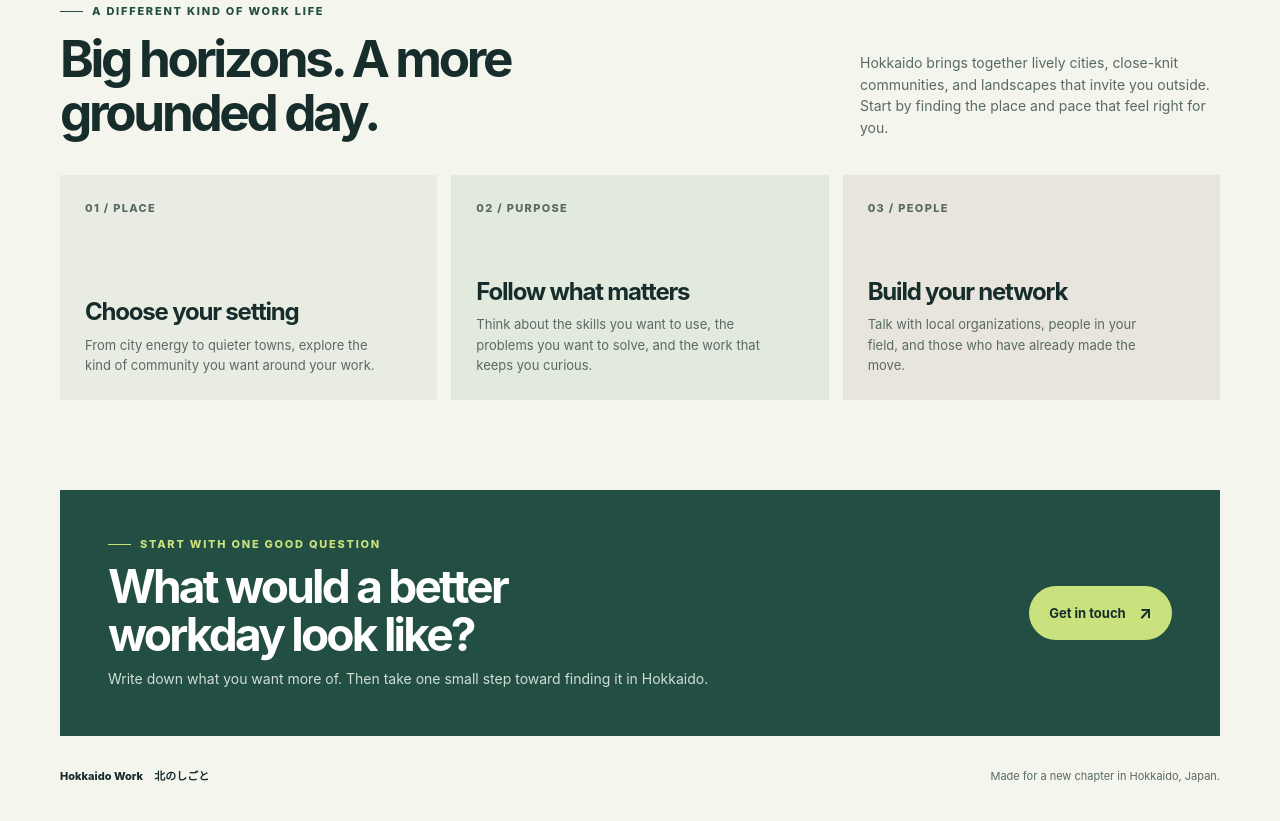
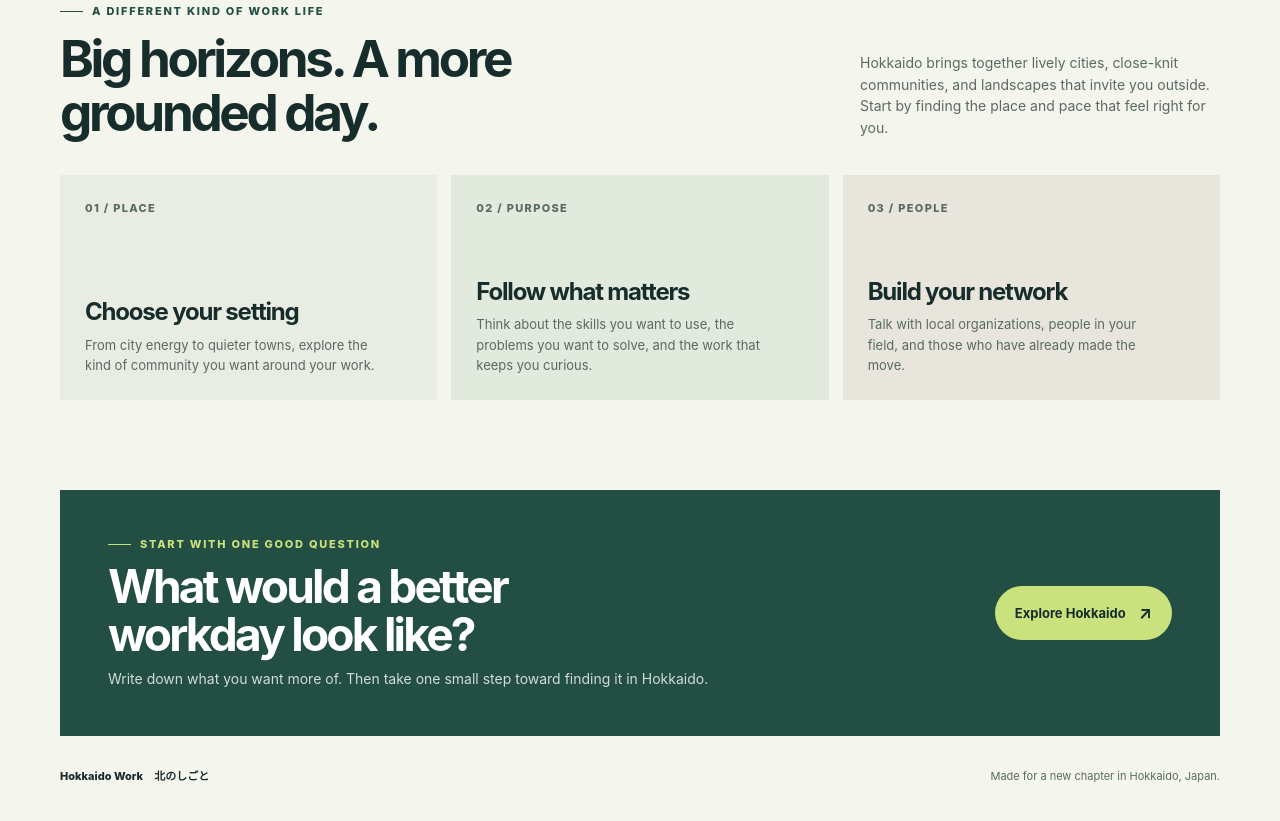
Before and after one commit to geetanjali8487-lgtm/Hokkaido-Work, a plain HTML site: page index.html in a window 1280 px wide. Shown: the part 891-1712 px from the top of the page. Drawn offline with Linux system fonts and the light colour scheme.

Commit message:
Remove placeholder contact address

```diff
--- a/index.html
+++ b/index.html
@@ -4,7 +4,7 @@
   <meta charset="utf-8">
   <meta name="viewport" content="width=device-width, initial-scale=1">
   <meta name="theme-color" content="#f4f5ed">
-  <meta name="description" content="Hokkaido Work is a starting point for finding your next chapter in Hokkaido, Japan.">
+  <meta name="description" content="A starting point for finding your next chapter in Hokkaido, Japan.">
   <title>Hokkaido Work — Find your place up north</title>
   <style>
     :root{--ink:#172d2b;--muted:#596a64;--paper:#f4f5ed;--green:#234e43;--lime:#c9e27d;--line:rgba(23,45,43,.16);--white:#fff}
@@ -64,7 +64,7 @@
       </section>
       <section class="callout" id="get-started">
         <div><div class="eyebrow">Start with one good question</div><h2>What would a better workday look like?</h2><p>Write down what you want more of. Then take one small step toward finding it in Hokkaido.</p></div>
-        <a class="btn" href="mailto:hello@hokkaidowork.jp?subject=My%20next%20step%20in%20Hokkaido">Get in touch <span class="arrow">↗</span></a>
+        <a class="btn" href="#why-hokkaido">Explore Hokkaido <span class="arrow">↗</span></a>
       </section>
     </main>
     <footer><span class="foot-brand">Hokkaido Work　北のしごと</span><span>Made for a new chapter in Hokkaido, Japan.</span></footer>
```
